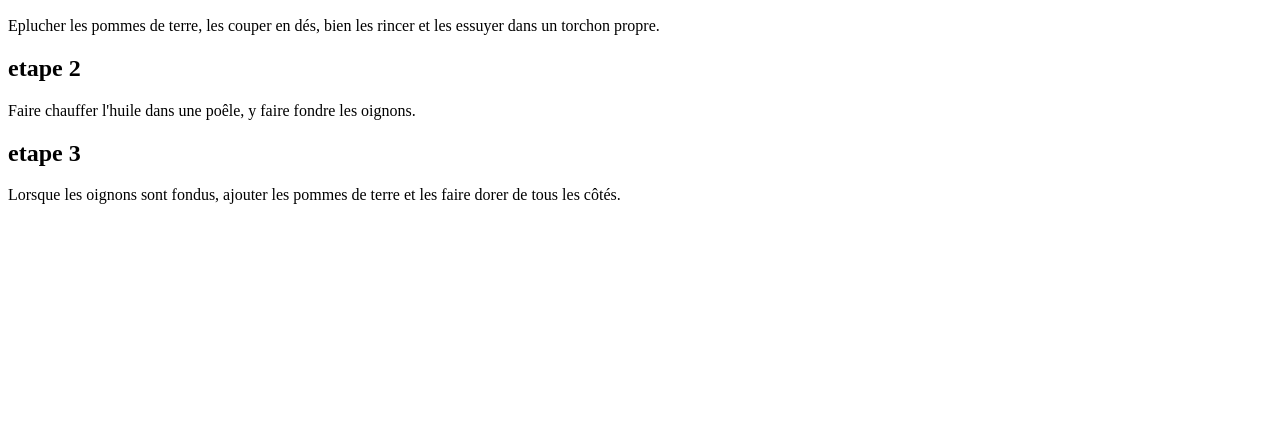
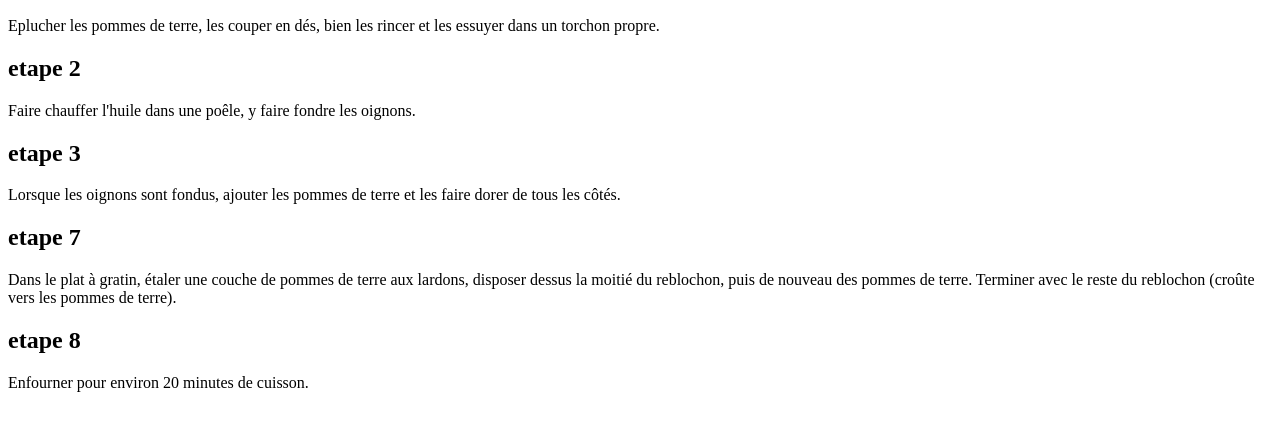
Before and after one commit to PierreDemaret/exercicefusion, a plain HTML site: page index.html in a window 1280 px wide. Shown: the part 110-540 px from the top of the page. Drawn offline with Linux system fonts and the light colour scheme.

Commit message:
step 7 8

```diff
--- a/index.html
+++ b/index.html
@@ -12,5 +12,9 @@
 <p>Faire chauffer l'huile dans une poêle, y faire fondre les oignons.</p>
 <h2>etape 3</h2>
 <p>Lorsque les oignons sont fondus, ajouter les pommes de terre et les faire dorer de tous les côtés.</p>
+<h2>etape 7</h2>
+<p>Dans le plat à gratin, étaler une couche de pommes de terre aux lardons, disposer dessus la moitié du reblochon, puis de nouveau des pommes de terre. Terminer avec le reste du reblochon (croûte vers les pommes de terre).</p>
+<h2>etape 8</h2>
+<p>Enfourner pour environ 20 minutes de cuisson.</p>
 </body>
 </html>
```
